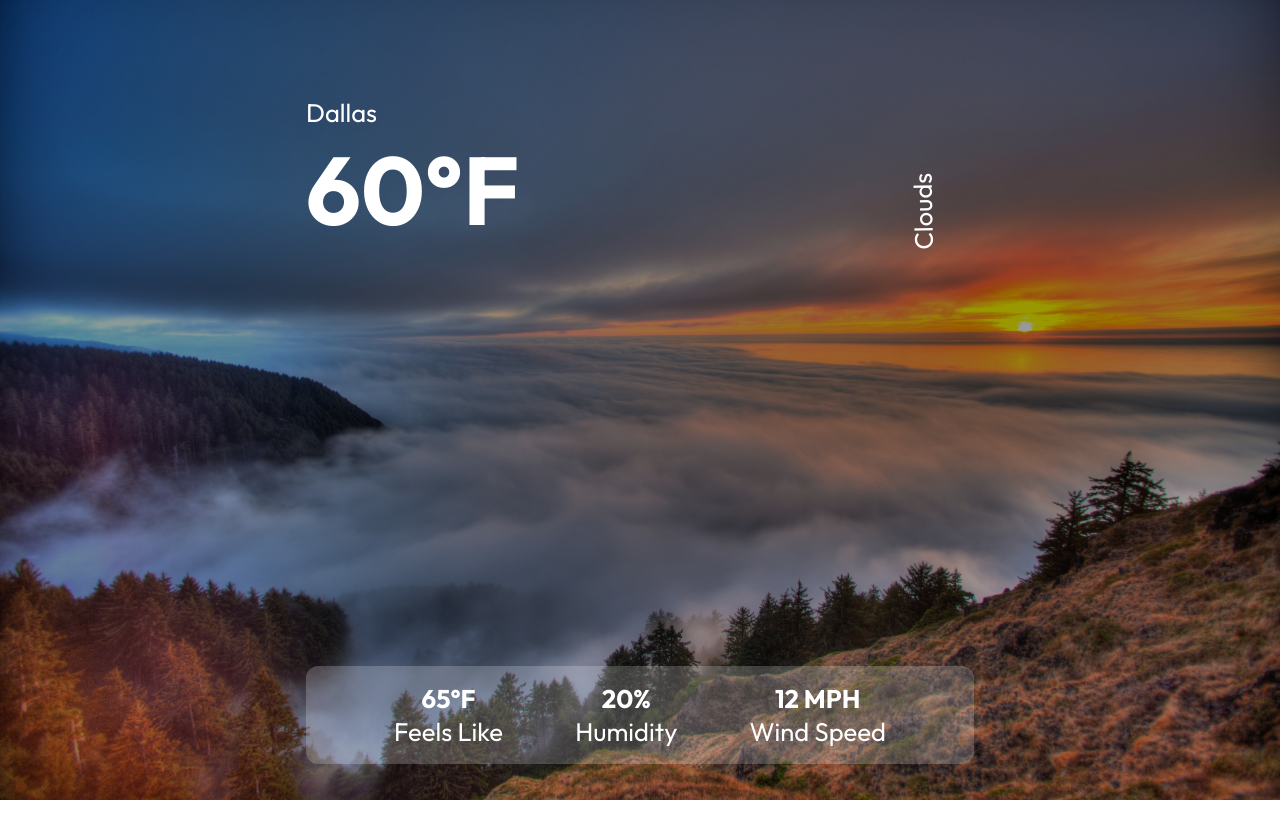
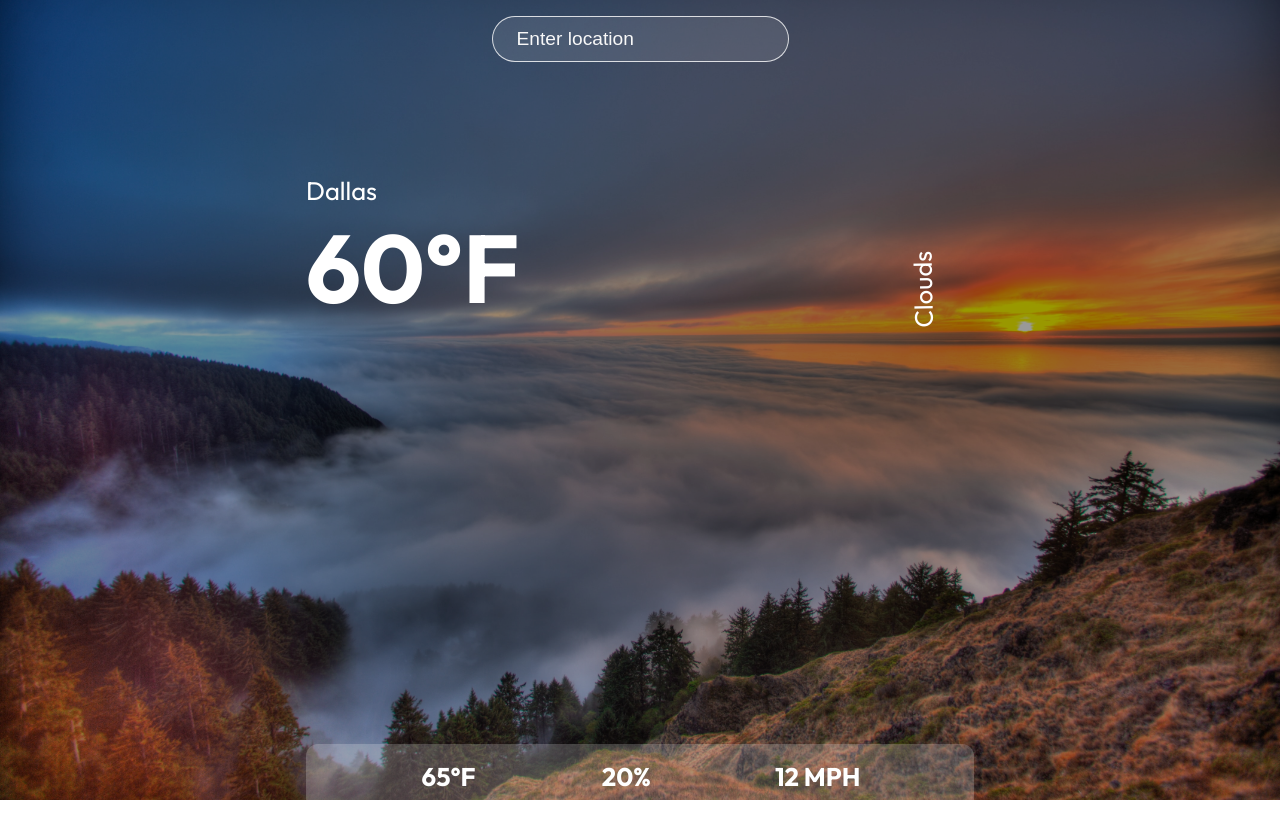
Before and after one commit to harzan7/weather-app, a React (Vite) app: page / in a window 1280 px wide. Shown: the top 838 px of the page. Before the commit the page ends 800 px from the top, so only its background shows below. Built offline with nearby package versions, Linux system fonts and the light colour scheme.

Commit message:
Add search feature.

```diff
--- a/src/App.jsx
+++ b/src/App.jsx
@@ -2,9 +2,32 @@ import React, {useState} from 'react';
 import axios from 'axios';
 
 function App() {
-    //const url = `https://api.openweathermap.org/data/2.5/weather?q=dallas&appid=9add0191e3ef2fa43fd9dec356ed7f36`;
-  return (
+    const [data, setData] = useState({});
+    const [location, setLocation] = useState('');
+
+    const url = `https://api.openweathermap.org/data/2.5/weather?q=${location}&appid=9add0191e3ef2fa43fd9dec356ed7f36`;
+
+    const searchLocation = (event) => {
+        if (event.key === 'Enter') {
+            axios.get(url).then((response) => {
+                setData(response.data);
+                console.log(response.data);
+            })
+            setLocation('')
+        }
+    }
+
+    return (
     <div className={'app'}>
+        <div className={'search'}>
+            <input
+                value={location}
+                onChange={event => setLocation(event.target.value)}
+                onKeyDown={searchLocation}
+                placeholder="Enter location"
+                type={'text'}
+            />
+        </div>
         <div className={'container'}>
             <div className={'top'}>
                 <div className={'location'}>
@@ -33,7 +56,7 @@ function App() {
             </div>
         </div>
     </div>
-  );
+    );
 }
 
 export default App
--- a/src/index.css
+++ b/src/index.css
@@ -40,6 +40,24 @@ h1 {
   z-index: -1;
 }
 
+.app .search {
+  text-align: center;
+  padding: 1rem;
+}
+
+.app input {
+  padding: .7rem 1.5rem;
+  font-size: 1.2rem;
+  border-radius: 25px;
+  border: 1px solid rgba(255, 255, 255, 0.8);
+  background: rgba(255, 255, 255, 0.1);
+  color: #f8f8f8;
+}
+
+::placeholder {
+  color: #f8f8f8;
+}
+
 .container {
   max-width: 700px;
   height: 700px;
```
